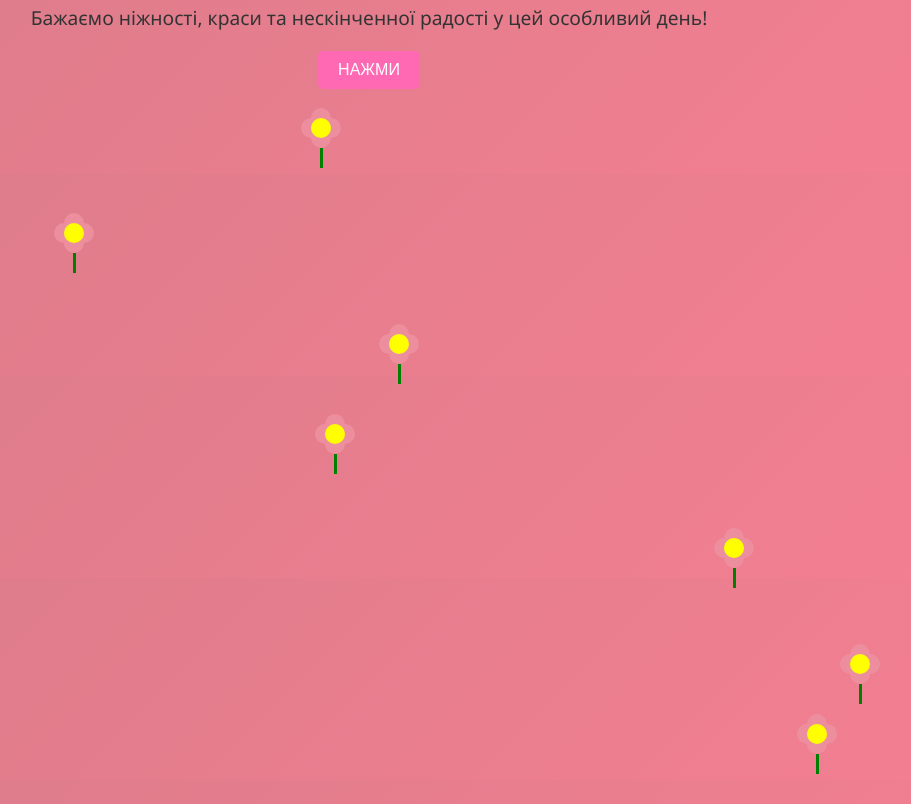
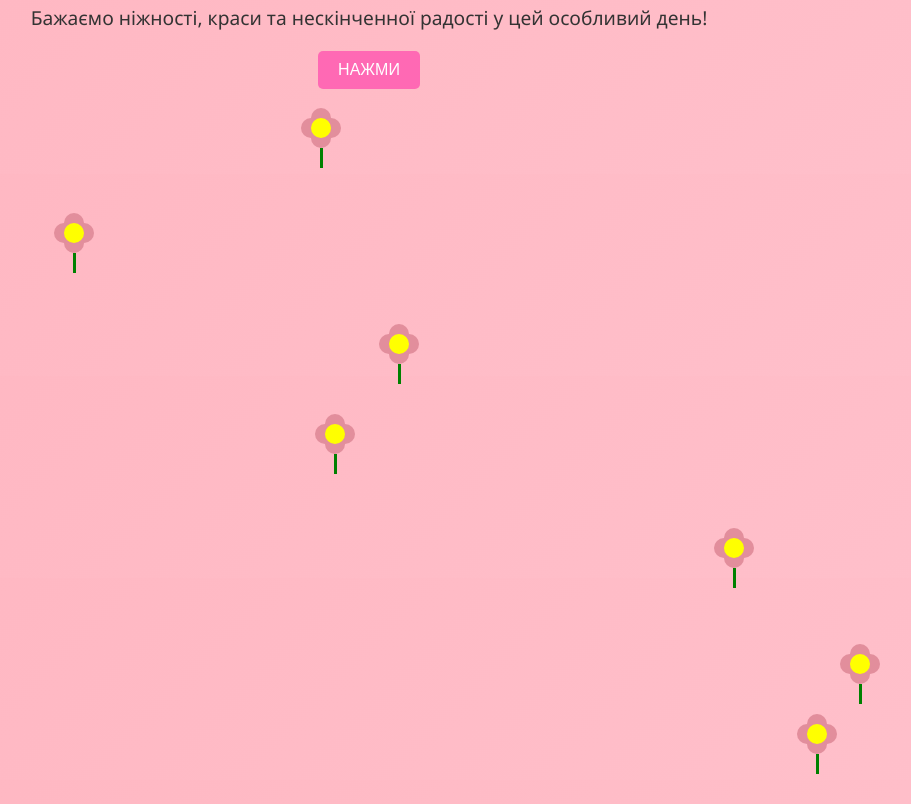
Before and after one commit to RZKGWIXX/March-8, a plain HTML site: page index.html in a window 1280 px wide. Shown: the part 28-832 px from the top of the page, without its empty margins (271-1182 px from the left). Drawn offline with Linux system fonts and the light colour scheme.

Commit message:
Revert "23"
This reverts commit 5ad9956fec525a8da22479dd979e3bd7e8e9e019.

```diff
--- a/styles/Style.css
+++ b/styles/Style.css
@@ -3,7 +3,7 @@ body {
     margin: 0;
     padding: 0;
     overflow: hidden;
-    background: linear-gradient(135deg, #da7c8a, #f47f92);
+    background: linear-gradient(135deg, #FFB6C1, #FFC0CB);
     font-family: 'Segoe UI', Tahoma, Geneva, Verdana, sans-serif;
   }
 
@@ -76,7 +76,7 @@ body {
     position: absolute;
     width: 20px;
     height: 20px;
-    background: rgb(237, 142, 158);
+    background: rgb(226, 142, 156);
     border-radius: 50%;
     transform: scale(0);
     animation: petalGrow 1.5s forwards;
```
